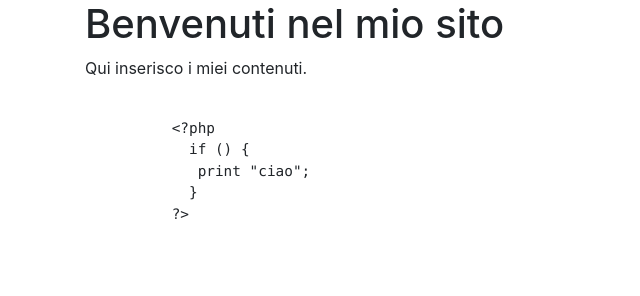
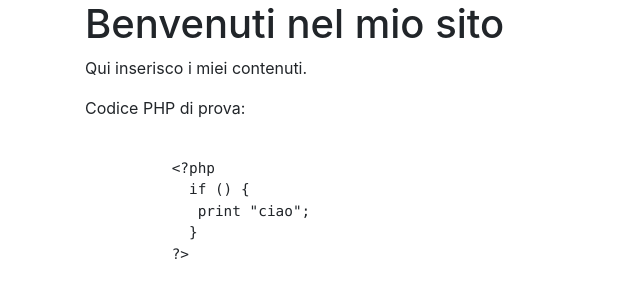
Before and after one commit to rosangeles/rosangeles.github.io, a plain HTML site: page index.html in a window 1280 px wide. Shown: the whole page, without its empty margins (0-640 px from the left). Drawn offline with Linux system fonts and the light colour scheme.

Commit message:
Modificato il testo

```diff
--- a/index.html
+++ b/index.html
@@ -40,6 +40,7 @@
     <main>
       <div class="container">
         <p>Qui inserisco i miei contenuti.</p>
+       <p>Codice PHP di prova:</p>
         <pre><code>
           &lt;?php
             if () {
```
